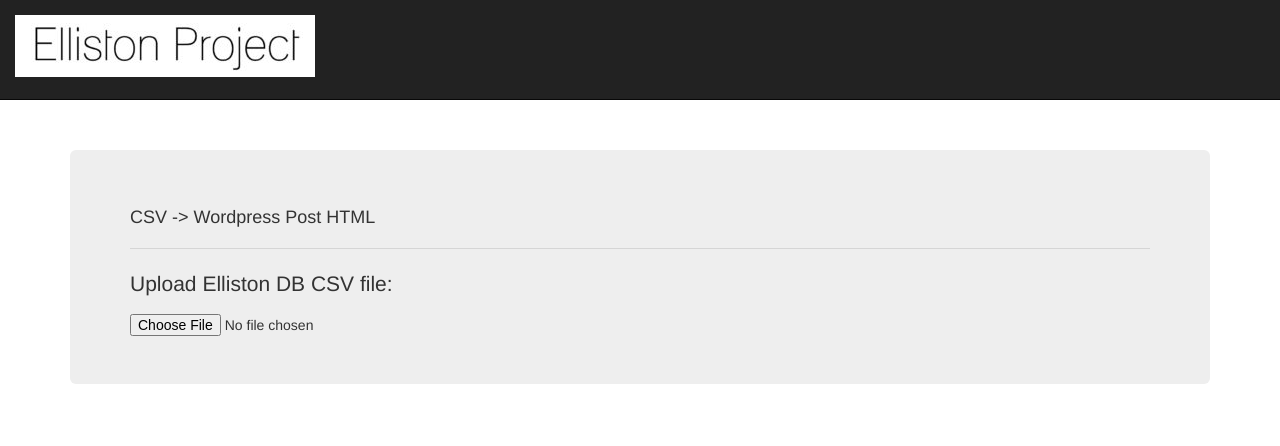
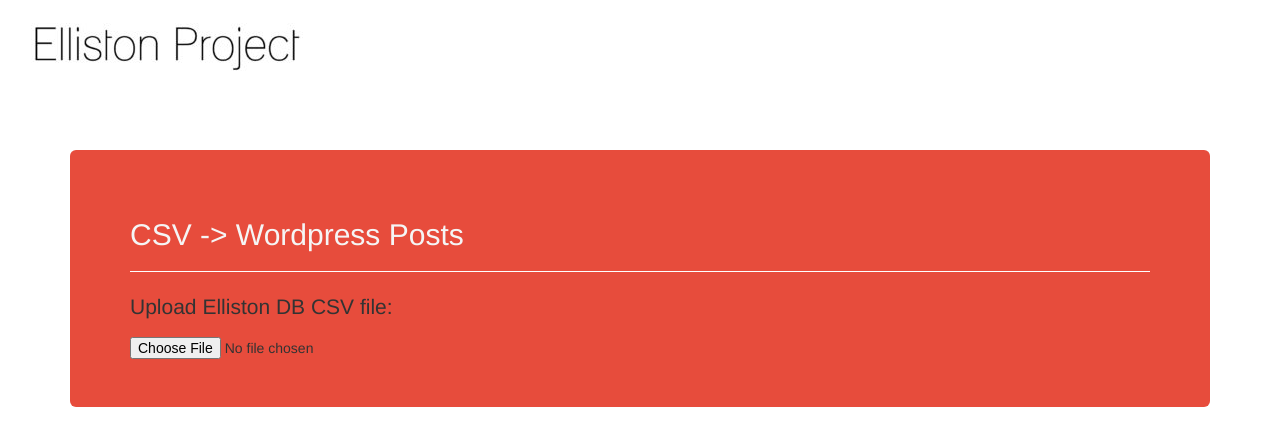
Before and after one commit to agbales/elliston_project_csv_converter, a plain HTML site: page index.html in a window 1280 px wide. Drawn offline with nearby package versions, Linux system fonts and the light colour scheme.

Commit message:
update colors and style

```diff
--- a/css/style.css
+++ b/css/style.css
@@ -16,10 +16,21 @@ code {
 
 nav {
   height: 100px;
+  background-color: #FFF;
 }
 
 .jumbotron {
   margin-top: 100px;
+  color: #333;
+  background-color: #E74C3C;
+}
+
+.jumbotron h2 {
+  color: #f5f5f5;
+}
+
+.jumbotron hr {
+  border-top: 1px solid #fff;
 }
 
 footer {
--- a/index.html
+++ b/index.html
@@ -13,7 +13,7 @@
   </head>
 
   <body>
-    <nav class="navbar navbar-inverse navbar-fixed-top">
+    <nav class="navbar navbar-fixed-top">
       <div class="container-fluid">
         <div class="navbar-header">
           <a class="navbar-brand" href="#">
@@ -27,9 +27,9 @@
       <div class="container">
 
         <div class="jumbotron">
-          <h4 class="display-3">CSV -> Wordpress Post HTML</h4>
+          <h2 class="display-3">CSV -> Wordpress Posts</h2>
           <p class="lead"></p>
-          <hr class="my-4">
+          <hr>
           <p>Upload Elliston DB CSV file:</p>
           <input type="file" id="csvFileInput" onchange="handleFiles(this.files)"
                      accept=".csv">
```
